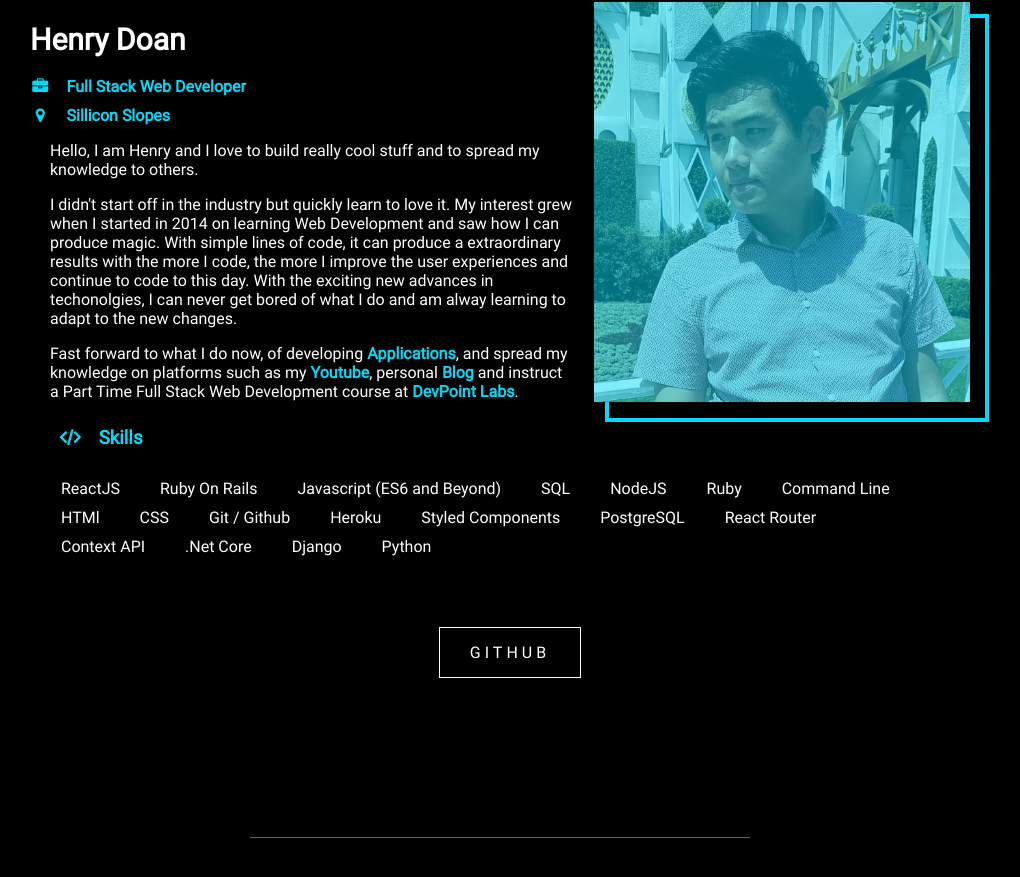
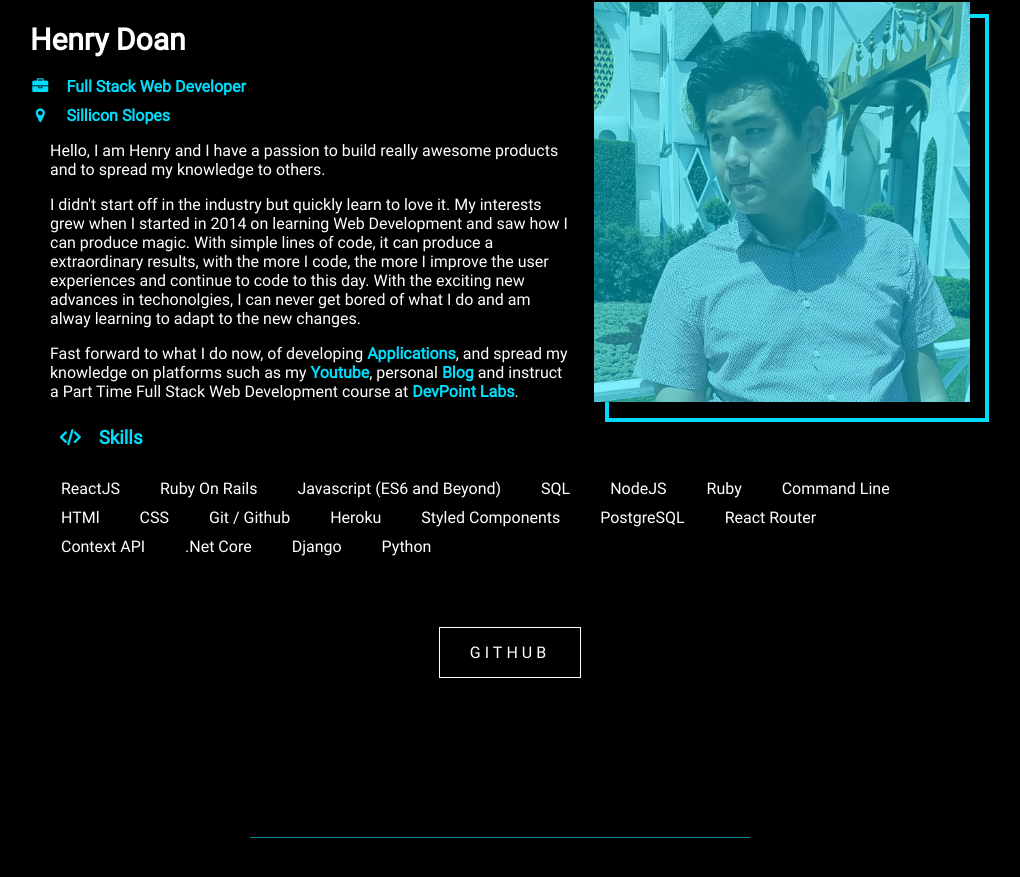
Before and after one commit to henry-doan/hd-site3.0, a React (Create React App) app: page / in a window 1280 px wide. Shown: the part 826-1703 px from the top of the page, without its empty margins (200-1220 px from the left). Built offline with nearby package versions, Linux system fonts and the light colour scheme.

Commit message:
update about

```diff
--- a/src/components/home/About.js
+++ b/src/components/home/About.js
@@ -18,10 +18,10 @@ const About = () => (
           Sillicon Slopes
         </DateSec>
         <AboutPara>
-          Hello, I am Henry and I love to build really cool stuff and to spread my knowledge to others.
+          Hello, I am Henry and I have a passion to build really awesome products and to spread my knowledge to others.
         </AboutPara>
         <AboutPara>
-          I didn't start off in the industry but quickly learn to love it. My interest grew when I started in 2014 on learning Web Development and saw how I can produce magic. With simple lines of code, it can produce a extraordinary results with the more I code, the more I improve the user experiences and continue to code to this day. With the exciting new advances in techonolgies, I can never get bored of what I do and am alway learning to adapt to the new changes.
+          I didn't start off in the industry but quickly learn to love it. My interests grew when I started in 2014 on learning Web Development and saw how I can produce magic. With simple lines of code, it can produce a extraordinary results, with the more I code, the more I improve the user experiences and continue to code to this day. With the exciting new advances in techonolgies, I can never get bored of what I do and am alway learning to adapt to the new changes.
         </AboutPara>
         <AboutPara>
           Fast forward to what I do now, of developing <AboutLink to='/projects'>Applications</AboutLink>, and spread my knowledge on platforms such as my <AboutOutSourceLink href="https://hd-coding.netlify.app/" target="_blank" rel="noopener noreferrer">Youtube</AboutOutSourceLink>, personal <AboutOutSourceLink href="https://hd-blog-henry-doan.vercel.app/" target="_blank" rel="noopener noreferrer">Blog</AboutOutSourceLink> and instruct a Part Time Full Stack Web Development course at <AboutOutSourceLink href="https://www.devpointlabs.com/" target="_blank" rel="noopener noreferrer">DevPoint Labs</AboutOutSourceLink>.
```
